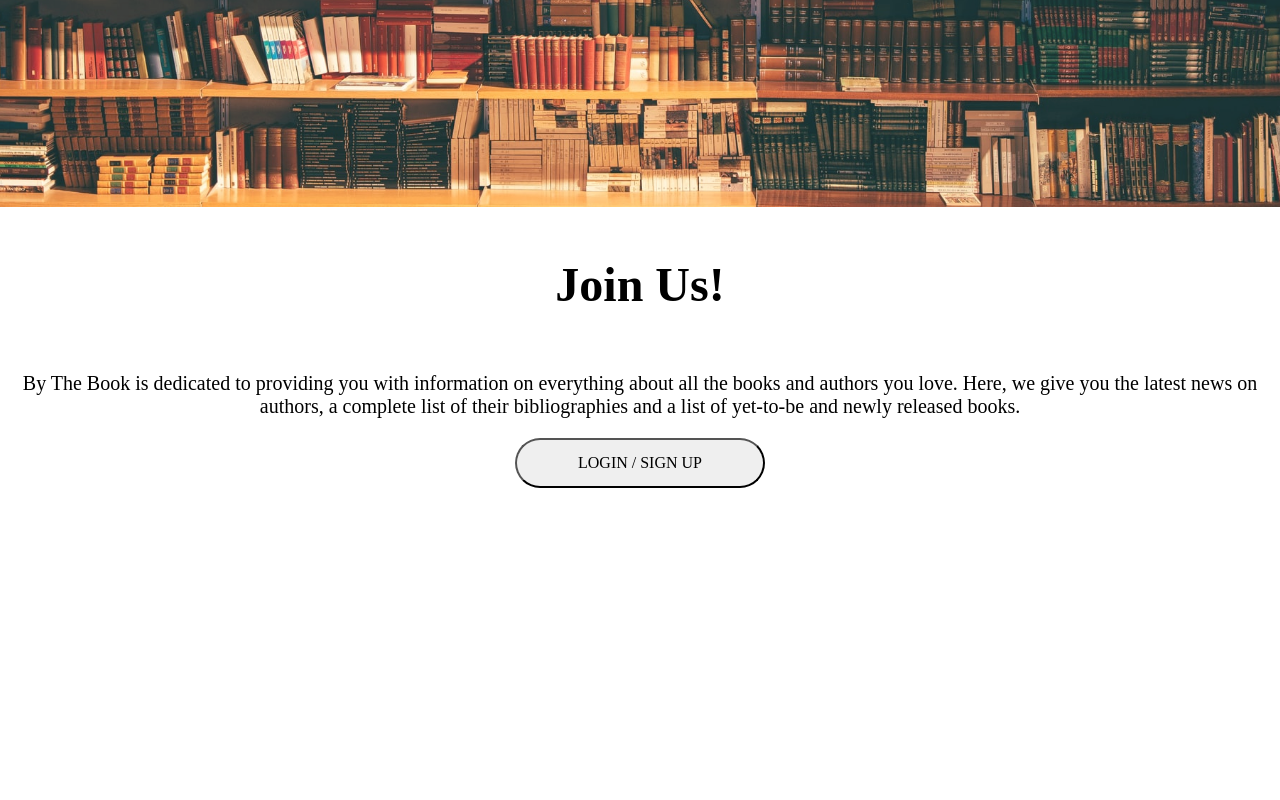
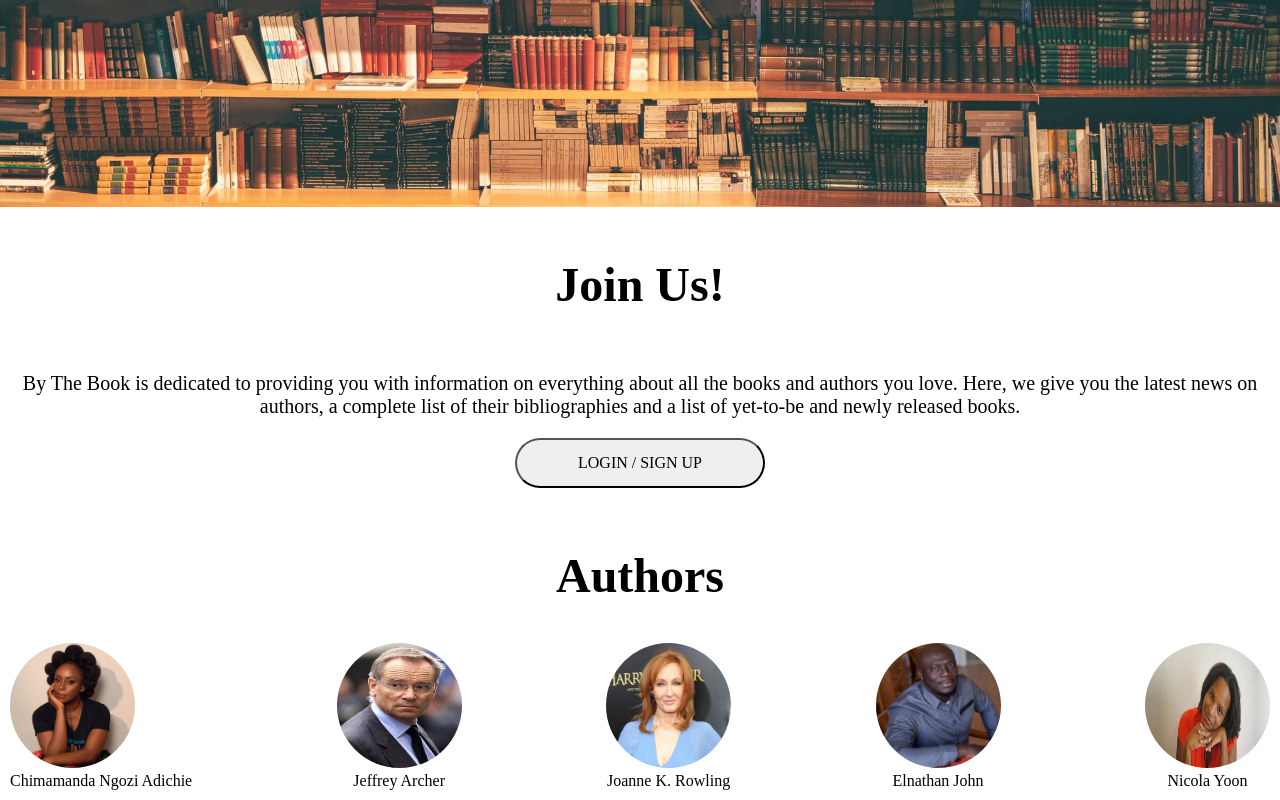
Before and after one commit to MmedaraU/by-the-book-landing, a plain HTML site: page index.html in a window 1280 px wide. Shown: the part 593-1393 px from the top of the page. Before the commit the page ends 1091 px from the top, so only its background shows below. Drawn offline with Linux system fonts and the light colour scheme.

Commit message:
Added Author section

```diff
--- a/css/style.css
+++ b/css/style.css
@@ -12,6 +12,9 @@ main {
   max-width: 100%;
 }
 section {
+  display: grid;
+  width: 100%;
+  grid-template-columns: 1fr;
   padding: 10px;
 }
 h2 {
@@ -47,9 +50,6 @@ h2 {
 
 /*===== About =====*/
 .about {
-  display: grid;
-  width: 100%;
-  grid-template-columns: 1fr;
   text-align: center;
 }
 .about p {
@@ -67,3 +67,24 @@ button {
 }
 
 /*===== Authors =====*/
+.row {
+  display: flex;
+  flex-direction: row;
+  justify-content: space-between;
+}
+
+.authors img {
+  height: 125px;
+  width: 125px;
+  border-radius: 50%;
+}
+.authors span {
+  display: block;
+  text-align: center;
+}
+
+/*===== Popular Books =====*/
+/*===== New Books =====*/
+/*===== Upcoming Releases =====*/
+/*===== Footer =====*/
+/*===== Media Queries =====*/
--- a/index.html
+++ b/index.html
@@ -29,6 +29,33 @@
         and newly released books. </p>
       <button>Login / Sign Up</button>
     </section>
+
+    <!-- Authors -->
+    <section class="authors">
+      <h2>Authors</h2>
+      <div class="row">
+        <div class="author-images">
+          <img src="img/authors/chimamanda.webp" alt="Chimamanda Ngozi Adichie">
+          <span>Chimamanda Ngozi Adichie</span>
+        </div>
+        <div class="author-images">
+          <img src="img/authors/Jeffrey-Archer.webp" alt="Jeffrey Archer">
+          <span>Jeffrey Archer</span>
+        </div>
+        <div class="images">
+          <img src="img/authors/j-k-rowling-2.webp" alt="Joanne K. Rowling">
+          <span>Joanne K. Rowling</span>
+        </div>
+        <div class="images">
+          <img src="img/authors/elnathan-john.jpg" alt="Elnathan John">
+          <span>Elnathan John</span>
+        </div>
+        <div class="images">
+          <img src="img/authors/nicola-yoon.jpg" alt="Nicola Yoon">
+          <span>Nicola Yoon</span>
+        </div>
+      </div>
+    </section>
   </main>
 </body>
 
```
